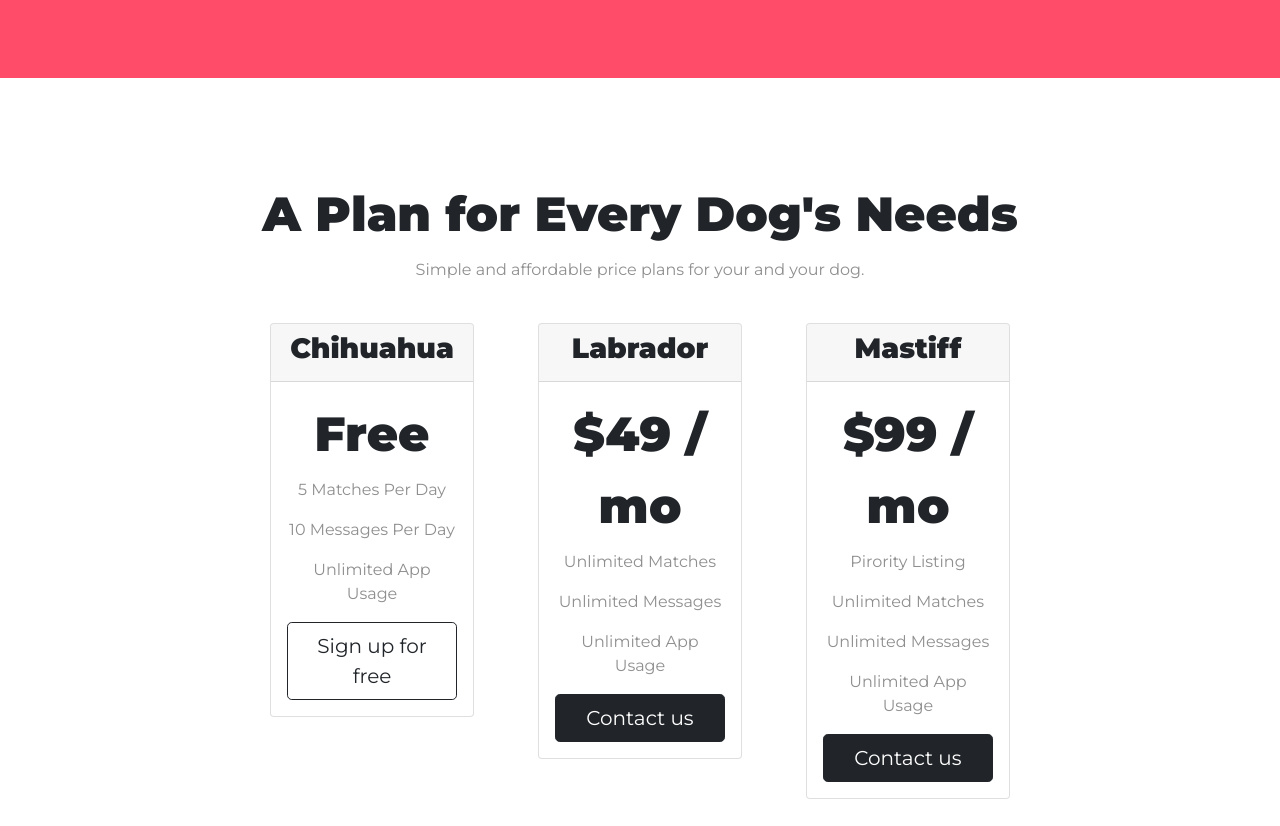
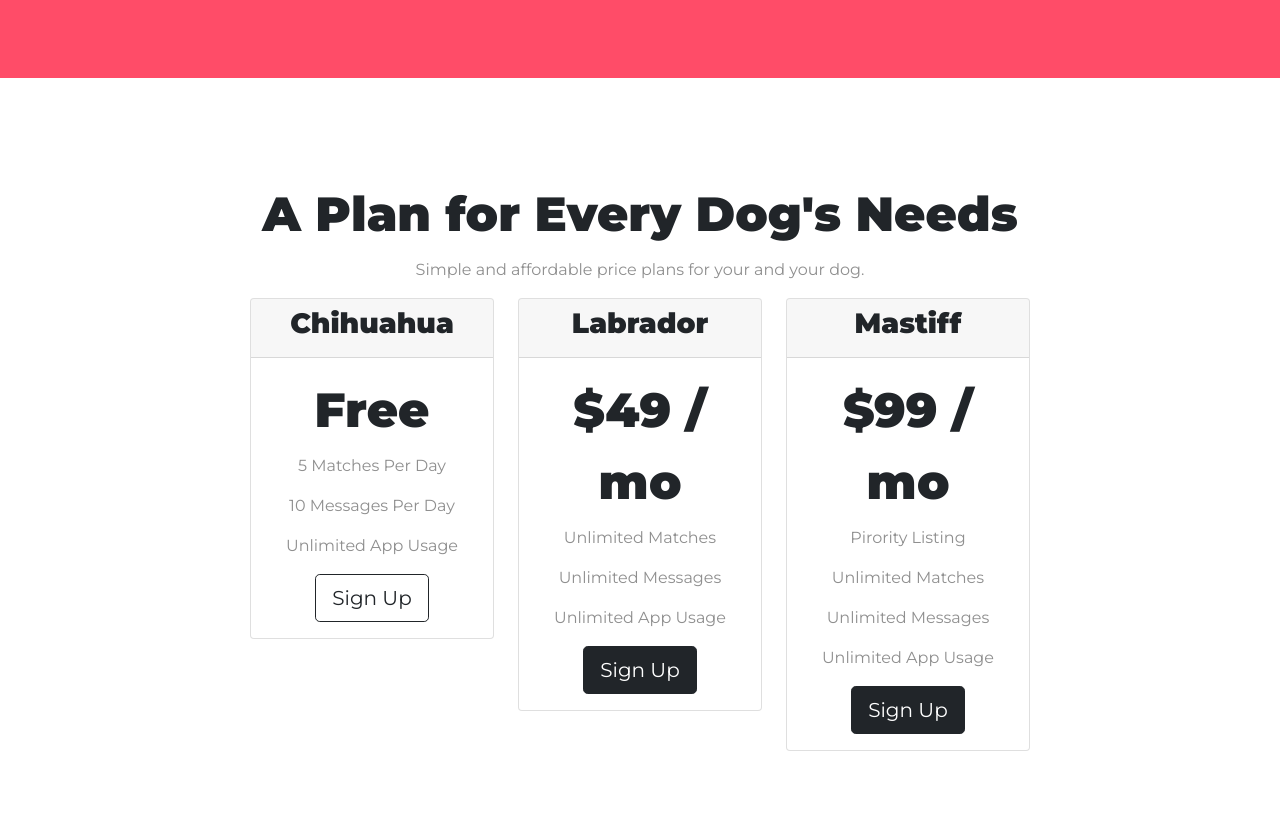
Before and after one commit to chetridarshan/TinDig, a plain HTML site: page index.html in a window 1280 px wide. Shown: the part 1794-2620 px from the top of the page. Drawn offline with nearby package versions, Linux system fonts and the light colour scheme.

Commit message:
Pricing section changes

```diff
--- a/index.html
+++ b/index.html
@@ -125,59 +125,66 @@
   </section>
 
 
-  <!-- Pricing -->
+   <!-- Pricing -->
 
-  <section id="pricing">
+  <section class="white-section" id="pricing">
 
-    <h2>A Plan for Every Dog's Needs</h2>
+    <h2 class="section-heading">A Plan for Every Dog's Needs</h2>
     <p>Simple and affordable price plans for your and your dog.</p>
 
+    <div class="row">
 
-    <div class="row">
-      <div class="pricing-col col-md-6 col-sm-6 col-lg-4">
+      <div class="pricing-column col-lg-4 col-md-6">
         <div class="card">
           <div class="card-header">
             <h3>Chihuahua</h3>
           </div>
           <div class="card-body">
-            <h2>Free</h2>
+            <h2 class="price-text">Free</h2>
             <p>5 Matches Per Day</p>
             <p>10 Messages Per Day</p>
             <p>Unlimited App Usage</p>
-            <button type="button" class="w-100 btn btn-lg btn-outline-dark">Sign up for free</button>
+            <button class="btn btn-lg btn-block btn-outline-dark" type="button">Sign Up</button>
           </div>
         </div>
       </div>
-      <div class="pricing-col col-md-6 col-sm-6 col-lg-4">
+
+      <div class="pricing-column col-lg-4 col-md-6">
         <div class="card">
           <div class="card-header">
             <h3>Labrador</h3>
           </div>
           <div class="card-body">
-            <h2>$49 / mo</h2>
+            <h2 class="price-text">$49 / mo</h2>
             <p>Unlimited Matches</p>
             <p>Unlimited Messages</p>
             <p>Unlimited App Usage</p>
-            <button type="button" class="w-100 btn btn-lg btn-dark">Contact us</button>
+            <button class="btn btn-lg btn-block btn-dark" type="button">Sign Up</button>
           </div>
         </div>
       </div>
 
-      <div class="pricing-col col-md-12 col-sm-12 col-lg-4">
+      <div class="pricing-column col-lg-4">
         <div class="card">
           <div class="card-header">
             <h3>Mastiff</h3>
           </div>
           <div class="card-body">
-            <h2>$99 / mo</h2>
+            <h2 class="price-text">$99 / mo</h2>
             <p>Pirority Listing</p>
             <p>Unlimited Matches</p>
             <p>Unlimited Messages</p>
             <p>Unlimited App Usage</p>
-            <button type="button" class="w-100 btn btn-lg btn-dark">Contact us</button>
+            <button class="btn btn-lg btn-block btn-dark" type="button">Sign Up</button>
+
           </div>
         </div>
       </div>
+
+
+
+    </div>
+
   </section>
 
 
```
